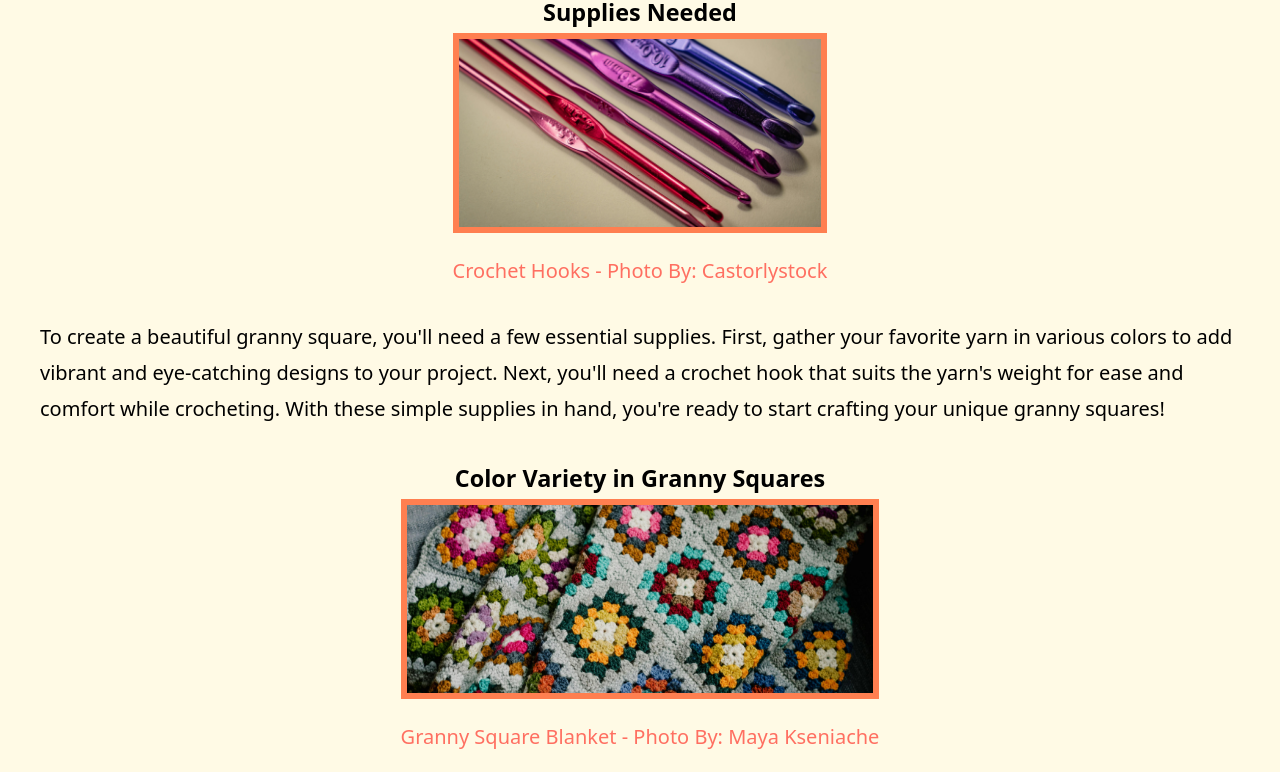
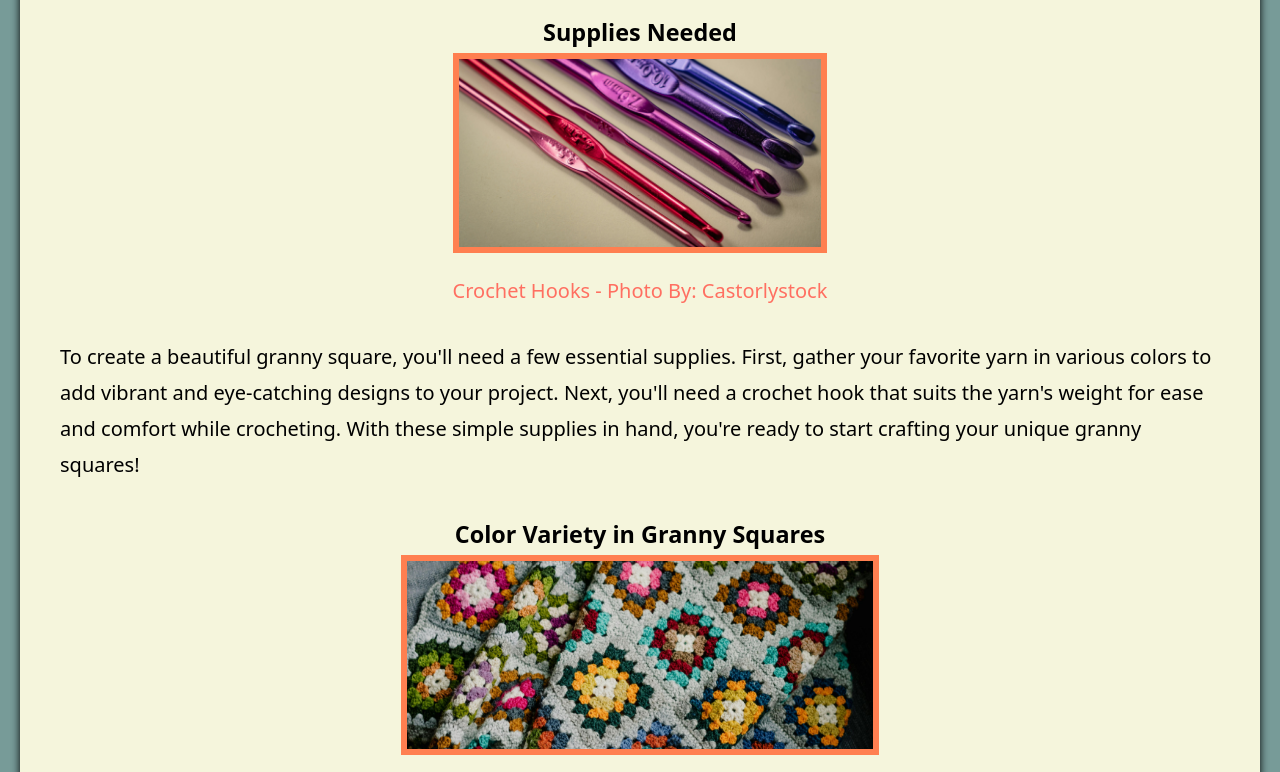
Before and after one commit to Morrell616/StitchandHue, a website: page public/pattern.html in a window 1280 px wide. Shown: the part 253-1025 px from the top of the page. Drawn offline with Linux system fonts and the light colour scheme.

Commit message:
added readme file, fixed favicon error

```diff
--- a/package.json
+++ b/package.json
@@ -79,8 +79,10 @@
   },
   "scripts": {
     "test": "echo \"Error: no test specified\" && exit 1",
-    "start": "node server.js"
-  },
+    "start": "node server.js",
+    "dev": "nodemon server.js"
+
+    },
   "repository": {
     "type": "git",
     "url": "git+https://github.com/Morrell616/StitchandHue.git"
--- a/public/css/colorpalette.css
+++ b/public/css/colorpalette.css
@@ -13,9 +13,7 @@ html, body {
     justify-content: center;
     align-items: center;
     height: 150px;
-    width: 100%;
     border-bottom: solid 5px black;
-
     }
 
     .header a.title {
--- a/public/css/style.css
+++ b/public/css/style.css
@@ -3,6 +3,7 @@
 html, body {
     padding: 0;
     margin: 0;
+    background-color: #779b98;
 }
 
 
@@ -109,6 +110,13 @@ html, body {
     color: black;
     padding: 20px
     }
+    aside, article {
+        padding: 20px;
+        margin: 20px;
+        border-radius: 12px;
+        box-shadow: 0 4px 8px rgba(0, 0, 0, 2);
+        background-color: beige;
+    }
 
     .Colors {
     color: #4A4A4A;
--- a/public/pattern.html
+++ b/public/pattern.html
@@ -5,7 +5,7 @@
     <meta name="viewport" content="width=device-width, initial-scale=1.0">
     <meta http-equiv="X-UA-Compatible" content="ie=edge">
     <link href="https://fonts.googleapis.com/css2?family=Pacifico&display=swap" rel="stylesheet">
-    <link rel="icon" type="image/png" href="img/fa">
+    <link rel="icon" type="image/png" href="img/favicon.png">
 
     <link rel="stylesheet" href="css/style.css">
 
@@ -23,8 +23,6 @@
             <a href="ColorPalette.html">Palette</a>
         </div>
     </div>
-
-    <main class="content-container">
 
 
         <article>
```
Also changed, not shown: public/ColorPalette.html (+1 -0 lines), public/index.html (+1 -0 lines), README.md, public/img/favicon.png (renamed from public/img/Stitch & Hue favicon.png). Lines whose indentation alone changed are shown as unchanged.
